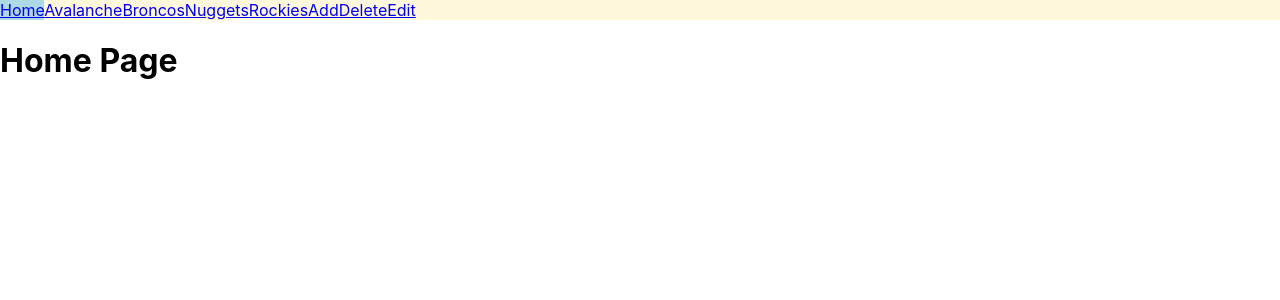
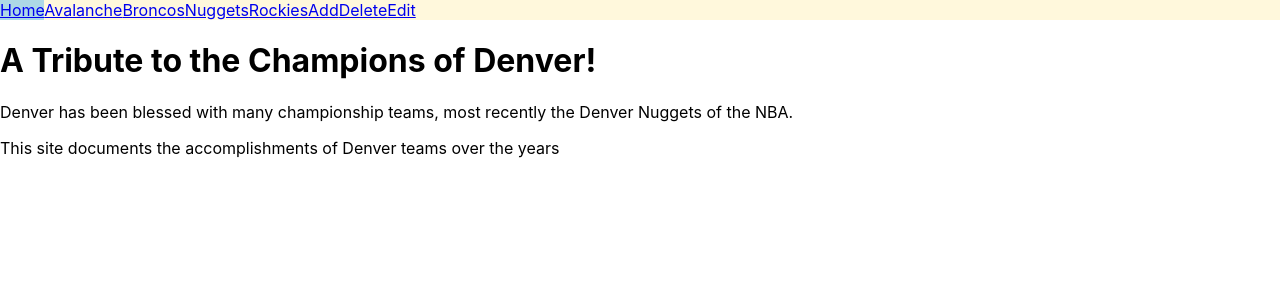
Before and after one commit to LynnEdwardMcqueen/Phase2Project, a React (Create React App) app: page / in a window 1280 px wide. Shown: the top 300 px of the page. Built offline with nearby package versions, Linux system fonts and the light colour scheme; data requests are answered from the project's data file.

Commit message:
Adds verbiage for the home screen

```diff
--- a/db.json
+++ b/db.json
@@ -10,8 +10,8 @@
     {
       "id": 2,
       "team": "Broncos",
-      "year": 1999,
-      "mvp": "Moe Howard",
+      "year": "2099",
+      "mvp": "John Elway",
       "image": "../pictures/John-Elway.jpg"
     },
     {
--- a/src/components/Home.js
+++ b/src/components/Home.js
@@ -4,7 +4,11 @@
 
   return (
     <div>
-      <h1>Home Page</h1>
+      <h1>A Tribute to the Champions of Denver! </h1>
+      <bk />
+      <p>Denver has been blessed with many championship teams, most recently the Denver Nuggets of the NBA.</p>
+      <p>This site documents the accomplishments of Denver teams over the years</p>
+
     </div>
   )
 
```
